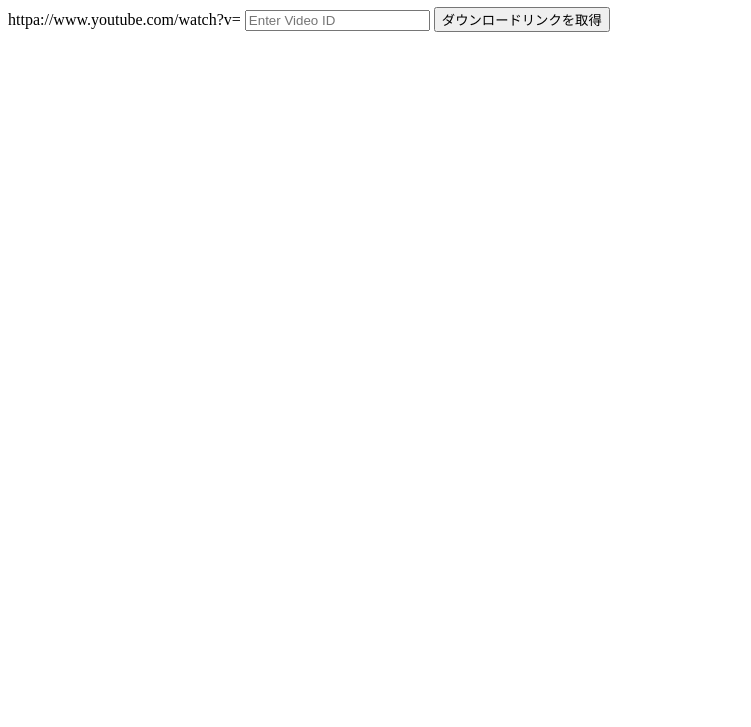
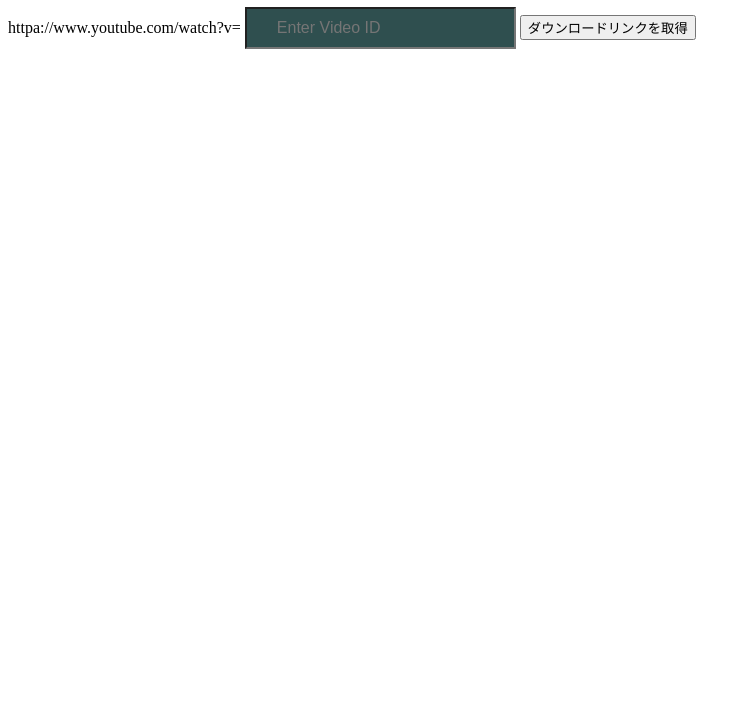
Before and after one commit to pokemogukunns/github-yt-dl, a plain HTML site: page download.html in a window 1280 px wide. Shown: the part 73-800 px from the top of the page, without its empty margins (0-751 px from the left). Drawn offline with Linux system fonts and the light colour scheme.

Commit message:
Update download.html

```diff
--- a/download.html
+++ b/download.html
@@ -5,6 +5,17 @@
     <meta name="viewport" content="width=device-width, initial-scale=1.0">
     <title>YouTube Video Downloader</title>
     <style>
+.button01 {
+  background-color: #2f4f4f;
+  color: #fff;
+  padding: 10px 30px;
+  text-decoration: none;
+  font-size: 1em;
+}
+.button01:hover {
+  color: #fff;
+  opacity: 0.8;
+}
         .button-group { margin-top: 20px; }
         .button-group button { margin: 5px; padding: 10px; cursor: pointer; }
     </style>
@@ -15,7 +26,7 @@
 
 <!-- テキストボックス -->
 <label for="videoid">httpa://www.youtube.com/watch?v=</label>
-<input type="text" id="videoid" name="videoid" placeholder="Enter Video ID">
+<input type="text" class="button01" id="videoid" name="videoid" placeholder="Enter Video ID">
 <button id="fetchButton">ダウンロードリンクを取得</button>
 
 <!-- 結果表示エリア -->
```
